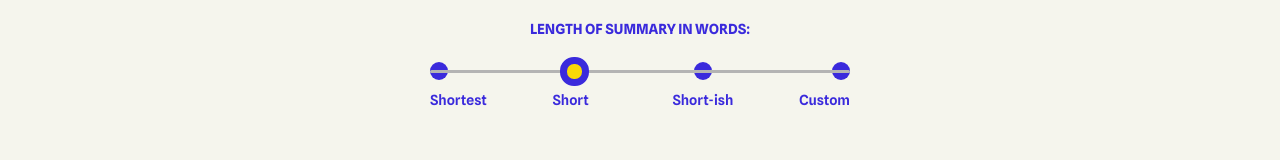
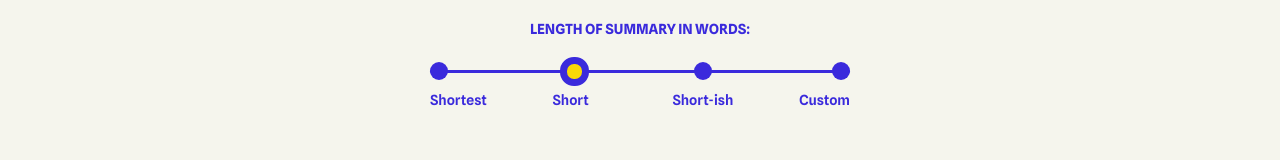
Before and after one commit to lumberdev/sum-it-up, a Next.js app: page / in a window 1280 px wide. Shown: the part 459-619 px from the top of the page. Built offline with nearby package versions, Linux system fonts and the light colour scheme; no server answers.

Commit message:
fixed darkmode issue on safari

```diff
--- a/src/components/utility-components/input/SummaryLengthSlider.tsx
+++ b/src/components/utility-components/input/SummaryLengthSlider.tsx
@@ -31,7 +31,7 @@ const SummaryLengthSlider = ({
       <div className="relative w-full max-w-[42rem]">
         <input
           type="range"
-          className="range-sm z-1 mb-6 flex h-[.3rem] w-full cursor-pointer appearance-none items-center rounded-lg bg-medium p-0 focus:shadow-none dark:bg-primary"
+          className="range-sm z-1 mb-6 flex h-[.3rem] w-full cursor-pointer appearance-none items-center rounded-lg bg-primary p-0 focus:shadow-none"
           min="100"
           max="400"
           step="100"
```
